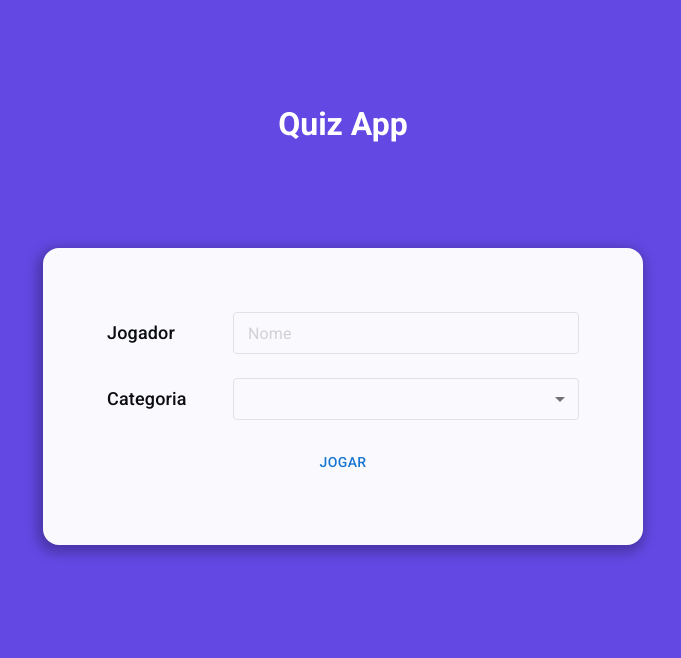
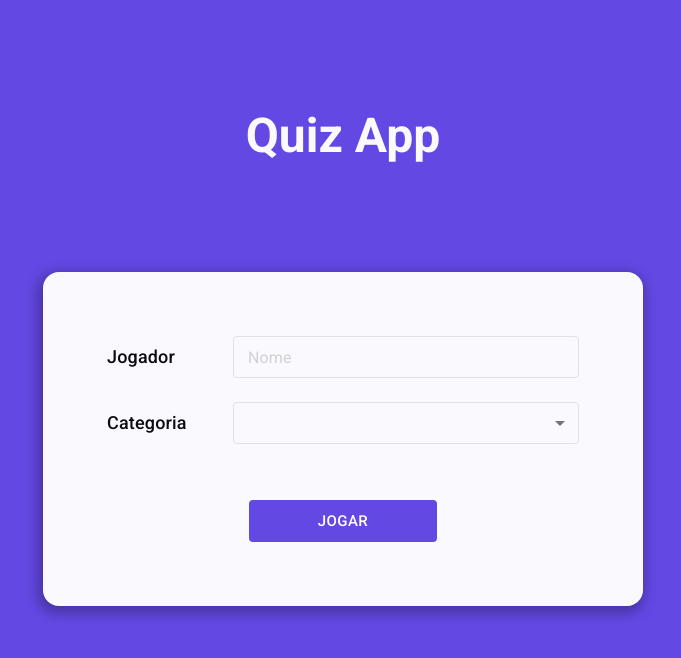
Before and after one commit to NandaPersa/quiz-app, a Next.js app: page / in a window 1280 px wide. Shown: the top 658 px of the page, without its empty margins (297-978 px from the left). Built offline with nearby package versions, Linux system fonts and the light colour scheme.

Commit message:
feat: create home page

```diff
--- a/src/app/page.tsx
+++ b/src/app/page.tsx
@@ -1,4 +1,5 @@
-import Box from '@/components/ui/Box';
+import BoxComponent from '@/components/ui/Box';
+import ContainerComponent from '@/components/ui/Container';
 import SelectInput from '@/components/ui/Select';
 import TextFieldInput from '@/components/ui/TextField';
 import styles from '@/styles/pages/home.module.scss';
@@ -6,13 +7,15 @@ import { Button } from '@mui/material';
 
 export default function Home() {
   return (
-    <main className={styles.wrapper}>
+    <ContainerComponent>
       <h1 className={styles.title}>Quiz App</h1>
-      <Box>
+      <BoxComponent>
         <TextFieldInput />
         <SelectInput />
-        <Button className={styles.button}>Jogar</Button>
-      </Box>
-    </main>
+        <Button size="large" className={styles.button}>
+          Jogar
+        </Button>
+      </BoxComponent>
+    </ContainerComponent>
   );
 }
--- a/src/styles/pages/home.module.scss
+++ b/src/styles/pages/home.module.scss
@@ -1,20 +1,16 @@
-.wrapper {
-  width: 100vw;
-  height: 100vh;
-
-  display: flex;
-  flex-direction: column;
-  align-items: center;
-
-  padding-top: 100px;
-}
-
 .title {
   margin-bottom: 100px;
-  color: #ffffff;
-  font-size: 32px;
+  color: var(--color-neutral-softer);
+  font-size: 48px;
 }
 
 .button {
-  background-color: #990099;
+  background-color: var(--primary-base) !important;
+  margin-top: 32px !important;
+  color: var(--color-neutral-softest) !important;
+  width: 40% !important;
+
+  &:hover {
+    background-color: var(--primary-strong) !important;
+  }
 }
```
